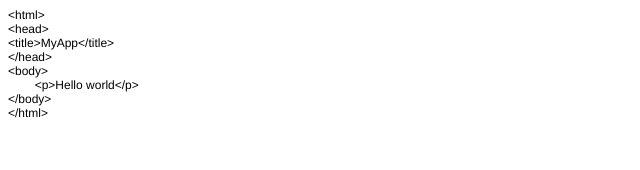
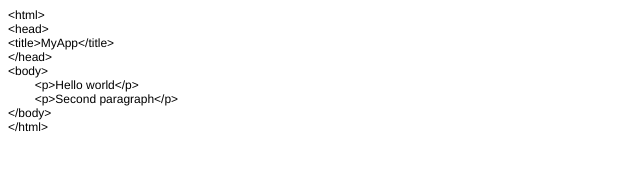
Before and after one commit to baracsami/myrepo, a plain HTML site: page index.html in a window 1280 px wide. Shown: the whole page, without its empty margins (0-640 px from the left). Drawn offline with Linux system fonts and the light colour scheme.

Commit message:
added second paragraph

```diff
--- a/index.html
+++ b/index.html
@@ -18,6 +18,7 @@
 <p class="p1">&lt;/head&gt;</p>
 <p class="p1">&lt;body&gt;</p>
 <p class="p1"><span class="Apple-tab-span">	</span>&lt;p&gt;Hello world&lt;/p&gt;</p>
+<p class="p1"><span class="Apple-tab-span">	</span>&lt;p&gt;Second paragraph&lt;/p&gt;</p>
 <p class="p1">&lt;/body&gt;</p>
 <p class="p1">&lt;/html&gt;</p>
 </body>
```
